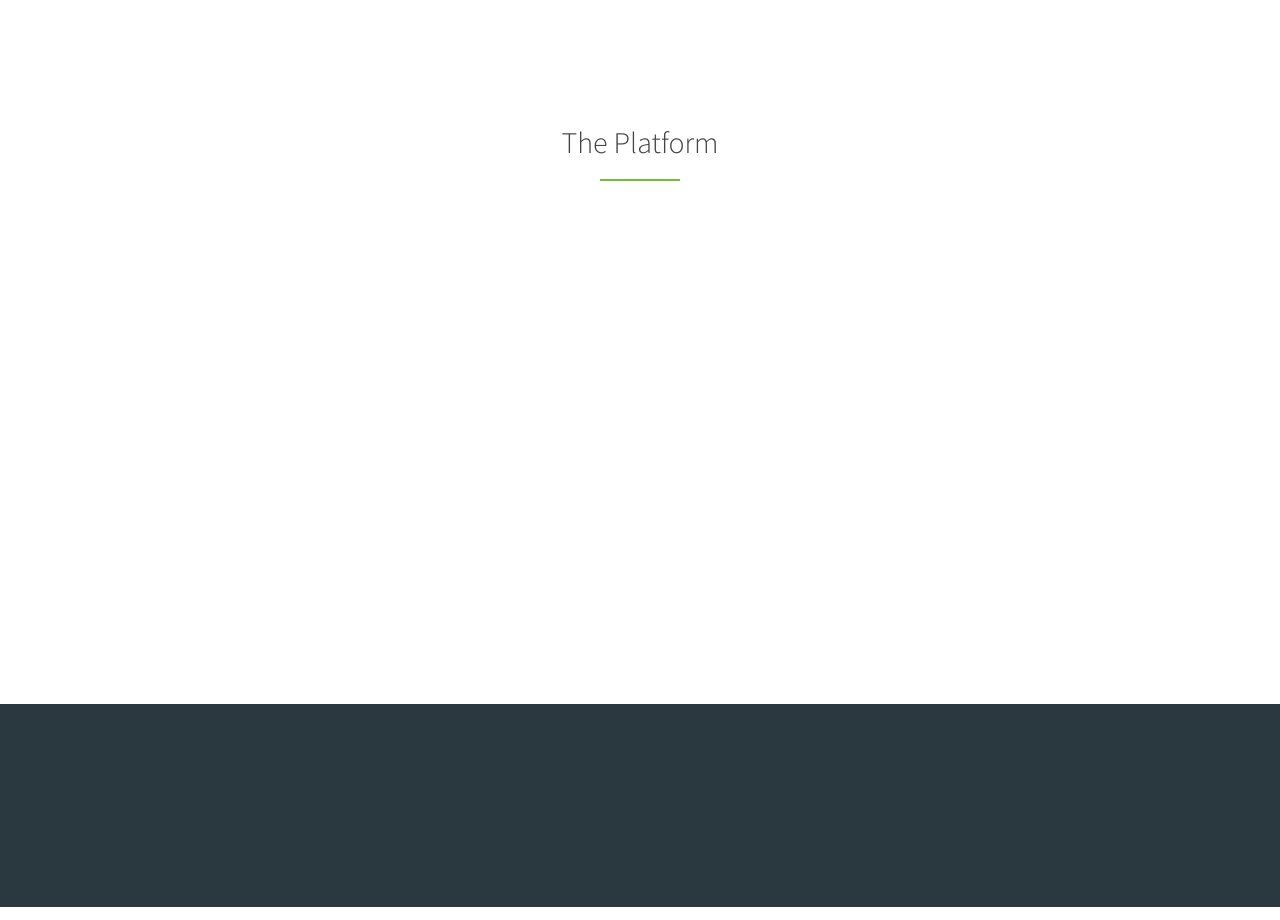
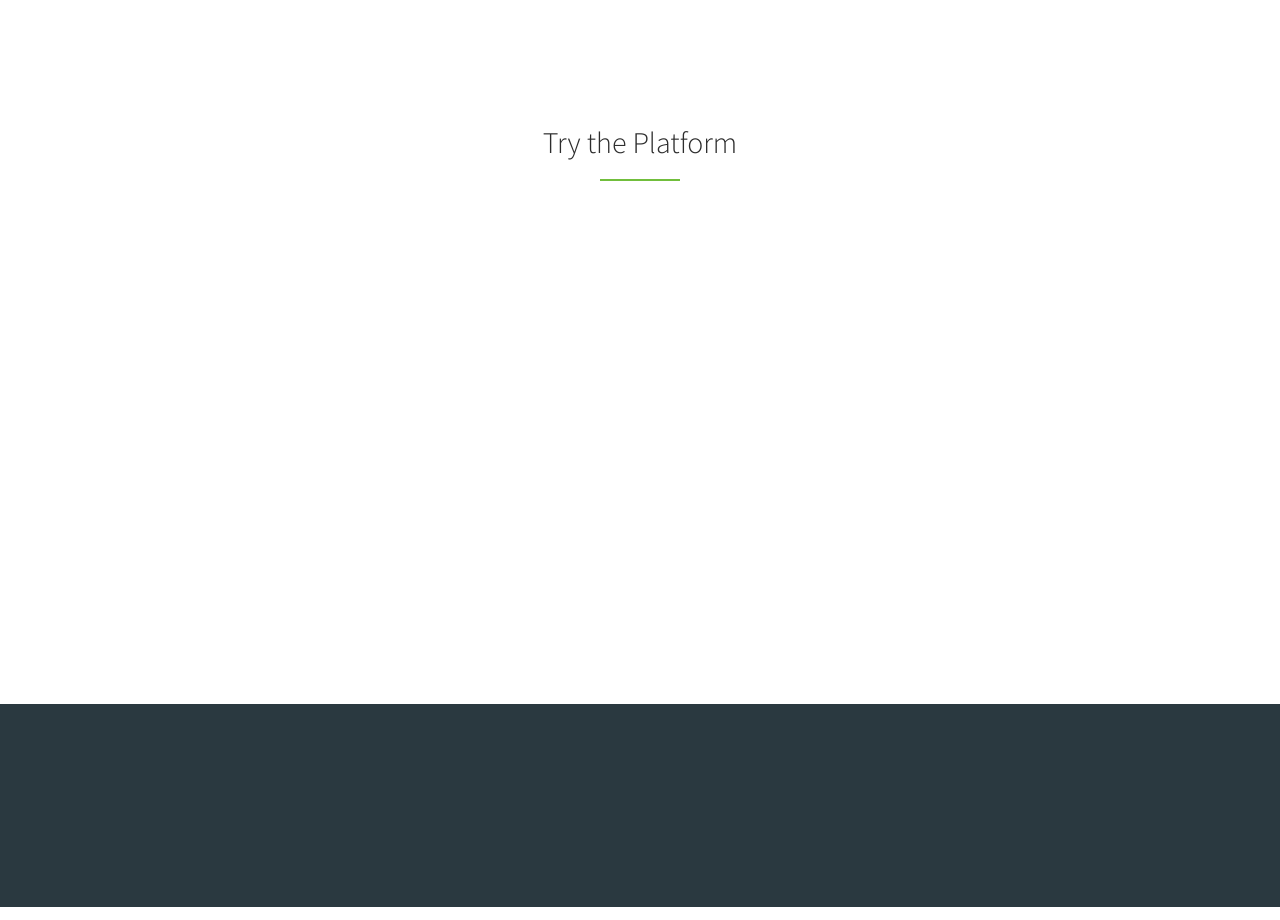
Before and after one commit to vincentsebag/vincentsebag.github.io, a plain HTML site: page index.html in a window 1280 px wide. Shown: the part 1020-1940 px from the top of the page. Drawn offline with nearby package versions, Linux system fonts and the light colour scheme; some packages are replaced by stand-ins of ours; a script that the page names is missing.

Commit message:
Update index.html

```diff
--- a/index.html
+++ b/index.html
@@ -172,7 +172,7 @@
       <div class="container">
         <div class="content text-center">
           <div class="heading">
-            <h2>The Platform</h2>
+            <h2><a href="#contact">Try the Platform</a></h2>
             <div class="border"></div>
            <!--
             <p>We provide an on-site interactive and user-friendly visualization platform. </p>
```
